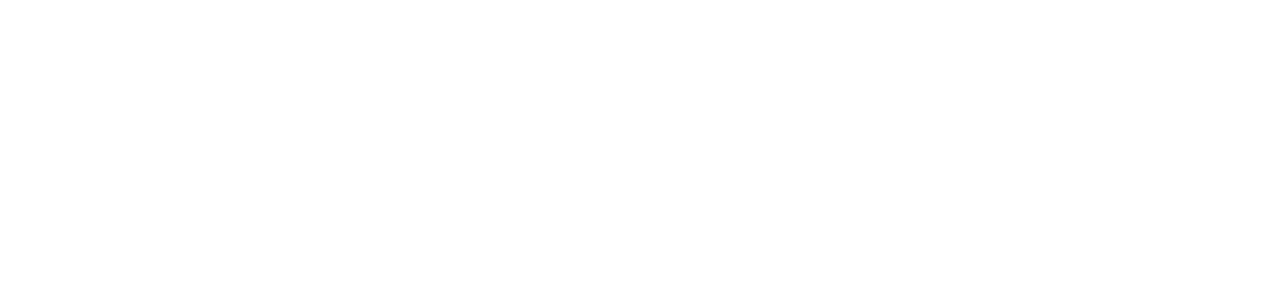
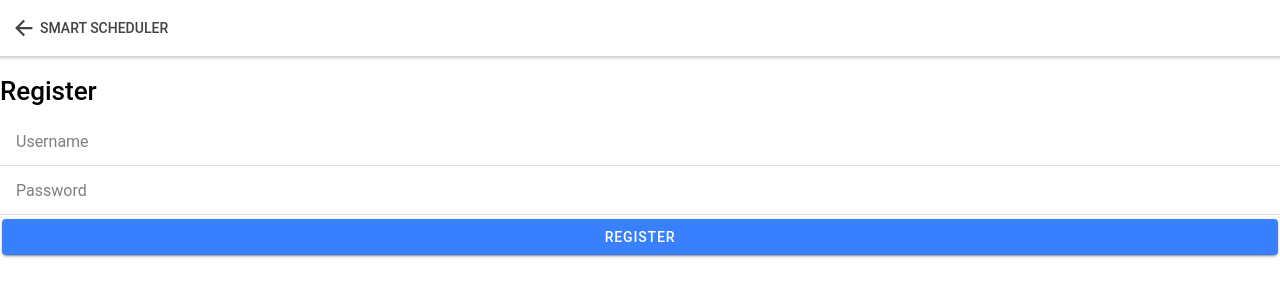
Before and after one commit to panzarino/cs4261, a React (Create React App) app: page /register in a window 1280 px wide. Shown: the top 300 px of the page. Built offline with nearby package versions, Linux system fonts and the light colour scheme.

Commit message:
Initial setup of pages

```diff
--- a/src/App.tsx
+++ b/src/App.tsx
@@ -4,6 +4,8 @@ import { IonApp, IonRouterOutlet } from '@ionic/react';
 import { IonReactRouter } from '@ionic/react-router';
 
 import Home from './pages/Home';
+import Login from './pages/Login';
+import Register from './pages/Register';
 
 /* Core CSS required for Ionic components to work properly */
 import '@ionic/react/css/core.css';
@@ -28,8 +30,9 @@ const App: React.FC = () => (
   <IonApp>
     <IonReactRouter>
       <IonRouterOutlet>
-        <Route path="/home" component={Home} exact={true} />
-        <Route exact path="/" render={() => <Redirect to="/home" />} />
+        <Route path="/" component={Home} exact={true} />
+        <Route path="/login" component={Login} exact={true} />
+        <Route path="/register" component={Register} exact={true} />
       </IonRouterOutlet>
     </IonReactRouter>
   </IonApp>
--- a/src/components/ExploreContainer.css
+++ /dev/null
@@ -1,24 +0,0 @@
-.container {
-  text-align: center;
-  position: absolute;
-  left: 0;
-  right: 0;
-  top: 50%;
-  transform: translateY(-50%);
-}
-
-.container strong {
-  font-size: 20px;
-  line-height: 26px;
-}
-
-.container p {
-  font-size: 16px;
-  line-height: 22px;
-  color: #8c8c8c;
-  margin: 0;
-}
-
-.container a {
-  text-decoration: none;
-}
--- a/src/components/ExploreContainer.tsx
+++ b/src/components/ExploreContainer.tsx
@@ -1,6 +1,4 @@
 import React from 'react';
-
-import './ExploreContainer.css';
 
 interface ContainerProps { }
 
--- /dev/null
+++ b/src/components/LoginForm.tsx
@@ -0,0 +1,22 @@
+import React, { useState } from 'react';
+import { IonButton, IonItem, IonInput } from '@ionic/react';
+
+const LoginForm: React.FC = () => {
+    const [username, setUsername] = useState<string>()
+    const [password, setPassword] = useState<string>()
+
+    return (
+        <div className="container">
+            <h1>Login</h1>
+            <IonItem>
+                <IonInput value={username} placeholder="Username" onIonChange={e => setUsername(e.detail.value!)} />
+            </IonItem>
+            <IonItem>
+                <IonInput type="password" value={password} placeholder="Password" onIonChange={e => setPassword(e.detail.value!)} />
+            </IonItem>
+            <IonButton color="primary" expand="block">Login</IonButton>
+        </div>
+    );
+};
+
+export default LoginForm;
--- /dev/null
+++ b/src/components/RegisterForm.tsx
@@ -0,0 +1,22 @@
+import React, { useState } from 'react';
+import { IonButton, IonItem, IonInput } from '@ionic/react';
+
+const RegisterForm: React.FC = () => {
+    const [username, setUsername] = useState<string>()
+    const [password, setPassword] = useState<string>()
+
+    return (
+        <div className="container">
+            <h1>Register</h1>
+            <IonItem>
+                <IonInput value={username} placeholder="Username" onIonChange={e => setUsername(e.detail.value!)} />
+            </IonItem>
+            <IonItem>
+                <IonInput type="password" value={password} placeholder="Password" onIonChange={e => setPassword(e.detail.value!)} />
+            </IonItem>
+            <IonButton color="primary" expand="block">Register</IonButton>
+        </div>
+    );
+};
+
+export default RegisterForm;
--- a/src/pages/Home.tsx
+++ b/src/pages/Home.tsx
@@ -1,23 +1,22 @@
 import React from 'react';
-import { IonContent, IonHeader, IonPage, IonTitle, IonToolbar } from '@ionic/react';
-
-import ExploreContainer from '../components/ExploreContainer';
+import { IonButton, IonContent, IonHeader, IonPage, IonTitle, IonToolbar } from '@ionic/react';
 
 const Home: React.FC = () => {
   return (
     <IonPage>
       <IonHeader>
         <IonToolbar>
-          <IonTitle>Blank</IonTitle>
+          <IonTitle>Smart Scheduler</IonTitle>
         </IonToolbar>
       </IonHeader>
       <IonContent fullscreen>
         <IonHeader collapse="condense">
           <IonToolbar>
-            <IonTitle size="large">Blank</IonTitle>
+            <IonTitle size="large">Smart Scheduler</IonTitle>
           </IonToolbar>
         </IonHeader>
-        <ExploreContainer />
+        <IonButton color="primary" expand="block" routerLink="/register" routerDirection="forward">Register</IonButton>
+        <IonButton color="medium" expand="block" routerLink="/login" routerDirection="forward">Log In</IonButton>
       </IonContent>
     </IonPage>
   );
--- /dev/null
+++ b/src/pages/Login.tsx
@@ -0,0 +1,23 @@
+import React from 'react';
+import { IonBackButton, IonButtons, IonContent, IonHeader, IonPage, IonToolbar} from '@ionic/react';
+
+import LoginForm from '../components/LoginForm';
+
+const Login: React.FC = () => {
+    return (
+        <IonPage>
+            <IonHeader>
+                <IonToolbar>
+                    <IonButtons>
+                        <IonBackButton text="Smart Scheduler" defaultHref="/home" />
+                    </IonButtons>
+                </IonToolbar>
+            </IonHeader>
+            <IonContent fullscreen>
+                <LoginForm />
+            </IonContent>
+        </IonPage>
+    );
+};
+
+export default Login;
--- /dev/null
+++ b/src/pages/Register.tsx
@@ -0,0 +1,23 @@
+import React from 'react';
+import { IonBackButton, IonButtons, IonContent, IonHeader, IonPage, IonToolbar } from '@ionic/react';
+
+import RegisterForm from '../components/RegisterForm';
+
+const Register: React.FC = () => {
+    return (
+        <IonPage>
+            <IonHeader>
+                <IonToolbar>
+                    <IonButtons>
+                        <IonBackButton text="Smart Scheduler" defaultHref="/home" />
+                    </IonButtons>
+                </IonToolbar>
+            </IonHeader>
+            <IonContent fullscreen>
+                <RegisterForm />
+            </IonContent>
+        </IonPage>
+    );
+};
+
+export default Register;
```
Lines whose indentation alone changed are shown as unchanged.
